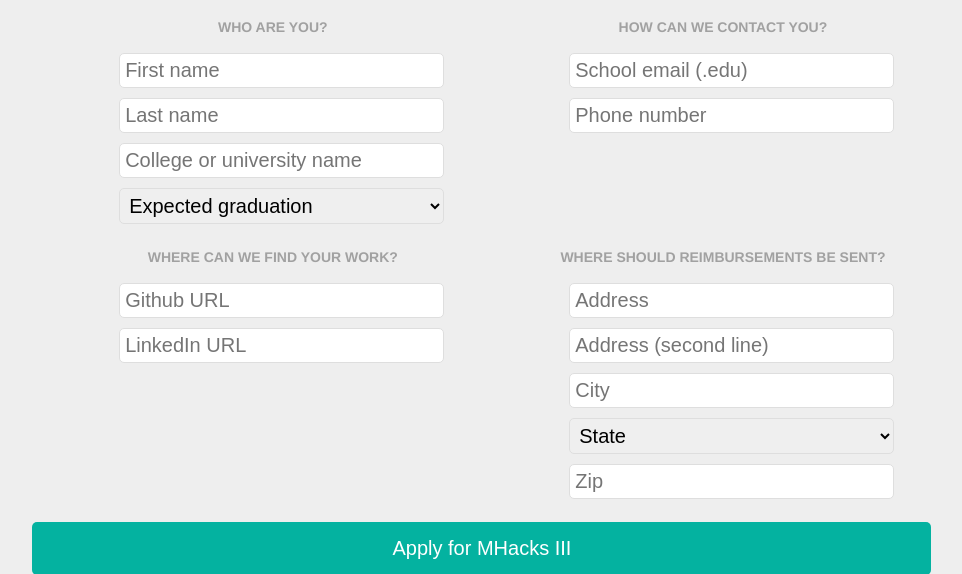
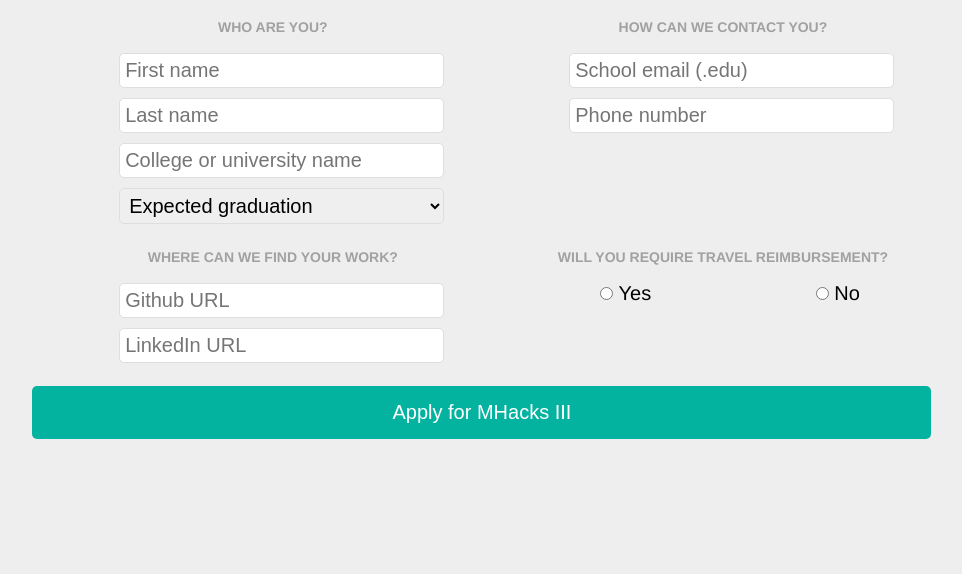
Before and after one commit to bdscott/hack-junkie, a CakePHP app: the page made by app/View/Applications/create.ctp in a window 1280 px wide. Shown: the part 420-994 px from the top of the page, without its empty margins (161-1123 px from the left). After the commit the page ends 859 px from the top, so only its background shows below. Run offline with PHP 8.4 and a stand-in for CakePHP, Linux system fonts and the light colour scheme; the template is opened without the code that fills it, so the values that code supplies are empty; some libraries are stand-ins or nearby versions.

Commit message:
Changes in app form

```diff
--- a/app/View/Applications/create.ctp
+++ b/app/View/Applications/create.ctp
@@ -47,7 +47,12 @@
 			</span>
 		</fieldset>
 		<fieldset step-number="4" class="unit one-of-two">
-			<h3>Where should reimbursements be sent?</h3>
+			<h3>Will you require travel reimbursement?</h3>
+			<span class="unit one-of-two"><input type="radio" name="reimbursement_needed"/>
+			Yes</span>
+			<span class="unit one-of-two"><input type="radio" name="reimbursement_needed"/>
+			No</span>
+			<!--<h3>Where should reimbursements be sent?</h3>
 			<span class="unit span-grid">
 				<input type="text" name="address1" placeholder="Address"/>
 			</span>
@@ -66,7 +71,7 @@
 			</span>
 			<span class="unit span-grid">
 				<input type="text" name="zip" placeholder="Zip"/>
-			</span>
+			</span>-->
 		</fieldset>
 		<a href="#" class="button" id="next-step">Continue</a>
 		<input type="submit" value="Apply for MHacks III"/>
```
